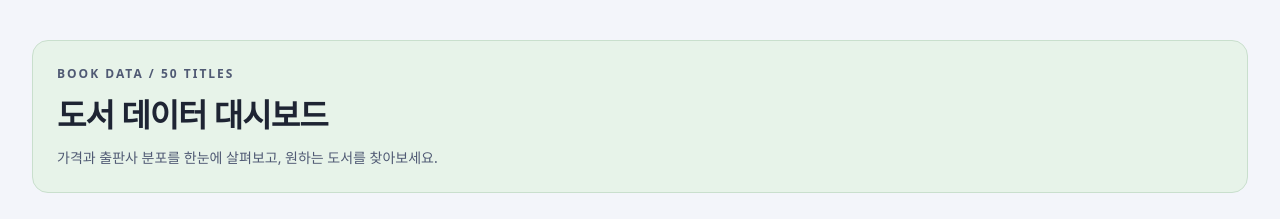
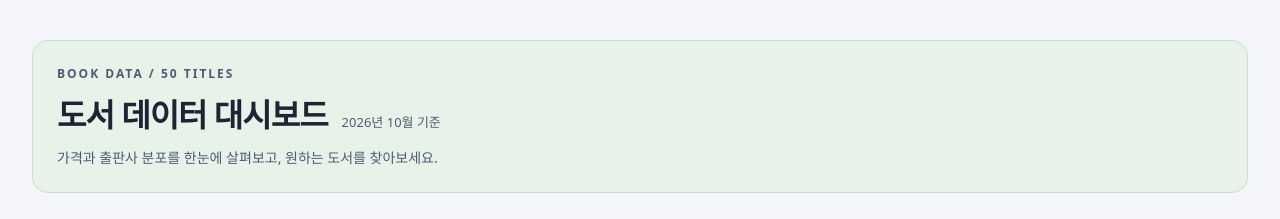
Before and after one commit to jieun50/bestseller-dashboard, a plain HTML site: page index.html in a window 1280 px wide. Shown: the top 219 px of the page. Drawn offline with nearby package versions, Linux system fonts and the light colour scheme.

Commit message:
Add files via upload

```diff
--- a/index.html
+++ b/index.html
@@ -8,8 +8,10 @@ td:last-child{text-align:right;white-space:nowrap;font-variant-numeric:tabular-n
 @media(max-width:1000px){.charts{grid-template-columns:1fr}.cards{grid-template-columns:repeat(2,1fr)}}@media(max-width:600px){main{padding:24px 16px}h1{font-size:26px}.card,.panel{padding:18px}.value{font-size:26px}.cards{gap:12px}.table-head{align-items:stretch;flex-direction:column}.table-head input{width:100%}.donut-layout{grid-template-columns:1fr}.donut-layout .chart-box{height:220px}.legend{margin-top:0}}
 /* 검색창 옆에 연도 필터를 배치하고 작은 화면에서는 줄바꿈합니다. */
 .table-filters{display:flex;align-items:flex-end;gap:12px;flex-wrap:wrap}select{font:inherit;font-size:14px;padding:12px 15px;border:1px solid #CDD3E0;border-radius:9px;background:var(--surface);color:var(--ink);min-width:130px}select:focus{outline:2px solid var(--blue);outline-offset:2px}@media(max-width:600px){.table-filters{align-items:stretch}.table-filters label:first-child{flex:1 1 100%}}
+/* 기준 시점은 오늘 날짜가 아닌 고정 문구로 제목 옆에 표시합니다. */
+.title-row{display:flex;align-items:baseline;gap:14px;flex-wrap:wrap}.title-period{font-size:13px;font-weight:400;color:var(--muted);white-space:nowrap}
 </style></head><body><main>
-<header><div class="eyebrow">BOOK DATA / 50 TITLES</div><h1>도서 데이터 대시보드</h1><p>가격과 출판사 분포를 한눈에 살펴보고, 원하는 도서를 찾아보세요.</p></header>
+<header><div class="eyebrow">BOOK DATA / 50 TITLES</div><div class="title-row"><h1>도서 데이터 대시보드</h1><span class="title-period">2026년 10월 기준</span></div><p>가격과 출판사 분포를 한눈에 살펴보고, 원하는 도서를 찾아보세요.</p></header>
 <section class="cards" aria-label="전체 도서 요약"><article class="card"><div class="label">전체 도서 수</div><div class="value" id="total"></div><div class="hint">세트 상품도 1개 항목으로 집계</div></article><article class="card"><div class="label">평균 가격</div><div class="value" id="average"></div><div class="hint">전체 가격의 산술평균</div></article><article class="card"><div class="label">최고 가격</div><div class="value" id="maximum"></div><div class="hint">제공된 가격 기준</div></article><article class="card"><div class="label">출판사 수</div><div class="value" id="publishers"></div><div class="hint">중복을 제외한 출판사</div></article></section>
 <div id="chart-error" class="notice" role="status" hidden>차트 라이브러리를 불러오지 못했습니다. 인터넷 연결을 확인한 뒤 새로고침해 주세요. 아래 차트 집계와 도서 표는 계속 사용할 수 있습니다.</div>
 <section class="charts" aria-label="도서 분포 차트"><article class="panel"><h2>가격대별 도서 수</h2><p>전체 50개 항목 · 단위: 권</p><div class="chart-box"><canvas id="price-chart" role="img" aria-label="가격대별 도서 수 막대 차트"></canvas></div><div id="price-summary" class="footnote"></div></article><article class="panel"><h2>출판사별 도서 수</h2><p>도서 수 상위 8개 출판사</p><div class="donut-layout"><div class="chart-box"><canvas id="publisher-chart" role="img" aria-label="출판사 상위 8개 도넛 차트"></canvas></div><ul class="legend" id="publisher-legend"></ul></div><p class="footnote" id="publisher-note"></p></article></section>
```
